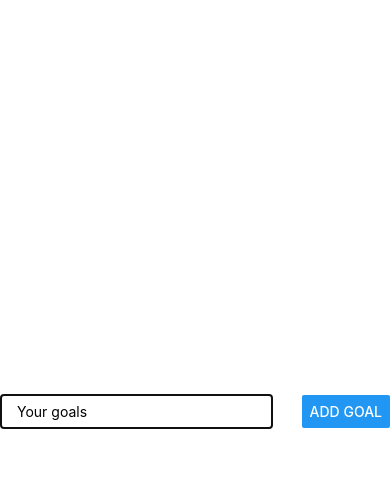
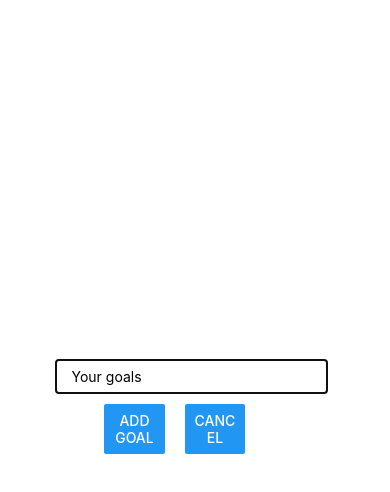
Before and after one commit to emilydaykin/Goals, a React Native app: screen / in a window 390 px wide. Both pictures are taken after a click on the button "ADD NEW GOAL". Shown: the top 492 px of the page. Built offline with nearby package versions, Linux system fonts and the light colour scheme.

Commit message:
added new button in GoalInput component

```diff
--- a/components/GoalInput.js
+++ b/components/GoalInput.js
@@ -28,7 +28,14 @@
           onChangeText={goalInputHandler}
           value={goalInput}
         />
-        <Button title='Add Goal' onPress={addGoalHandler} />
+        <View style={styles.buttonContainer}>
+          <View style={styles.button}>
+            <Button title='Add Goal' onPress={addGoalHandler} />
+          </View>
+          <View style={styles.button}>
+            <Button title='Cancel' />
+          </View>
+        </View>
       </View>
     </Modal>
   );
@@ -37,8 +44,9 @@
 const styles = StyleSheet.create({
   inputContainer: {
     flex: 1,
-    flexDirection: 'row',
-    justifyContent: 'space-between',
+    // flexDirection: 'row',
+    // justifyContent: 'space-between',
+    justifyContent: 'center',
     alignItems: 'center',
     borderBottomWidth: 1,
     borderColor: '#cccccc',
@@ -52,6 +60,16 @@
     paddingVertical: 8,
     paddingHorizontal: 16,
   },
+  buttonContainer: {
+    flexDirection: 'row',
+  },
+  button: {
+    margin: 10,
+    width: '30%',
+    // borderWidth: 1,
+    // borderColor: 'purple',
+    // borderRadius: 15,
+  },
 });
 
 export default GoalInput;
```
